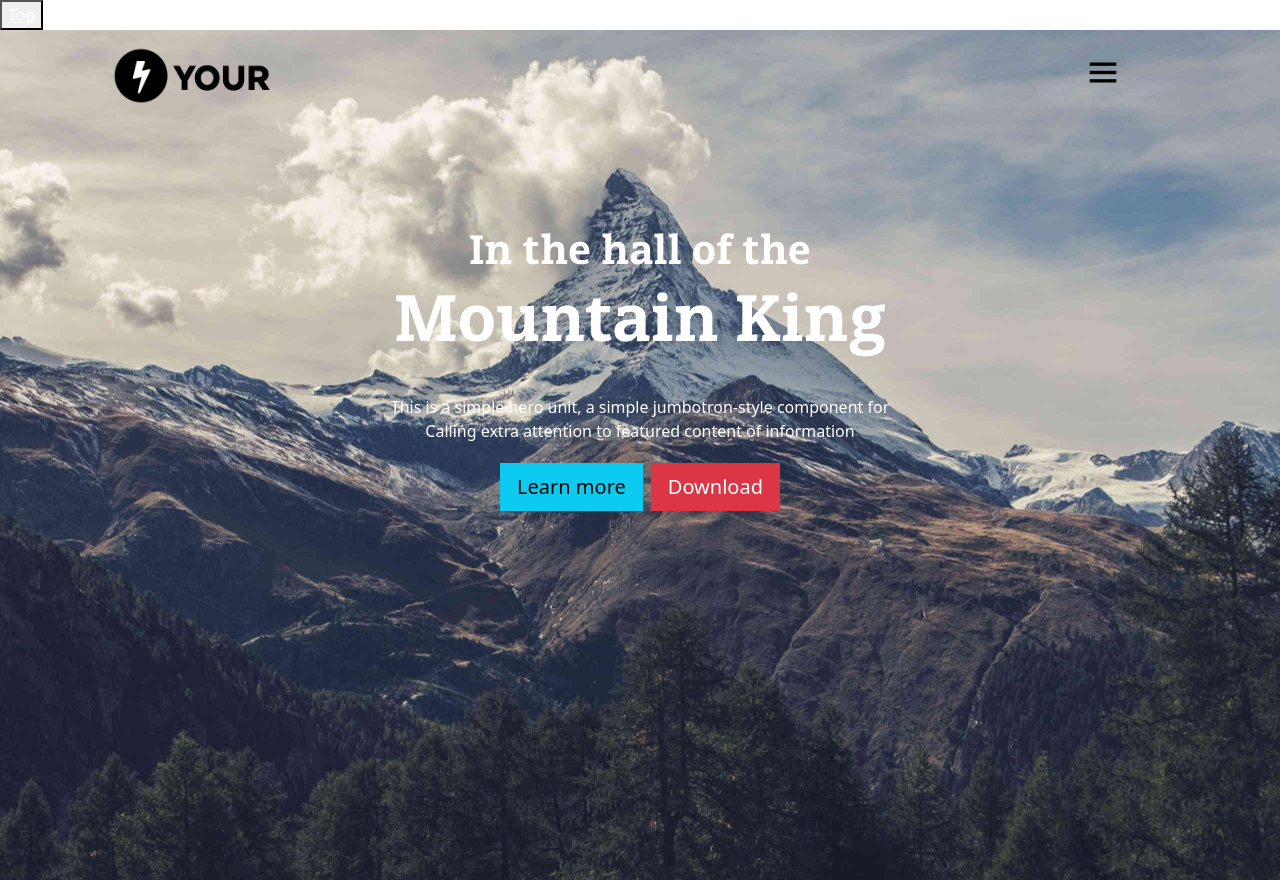
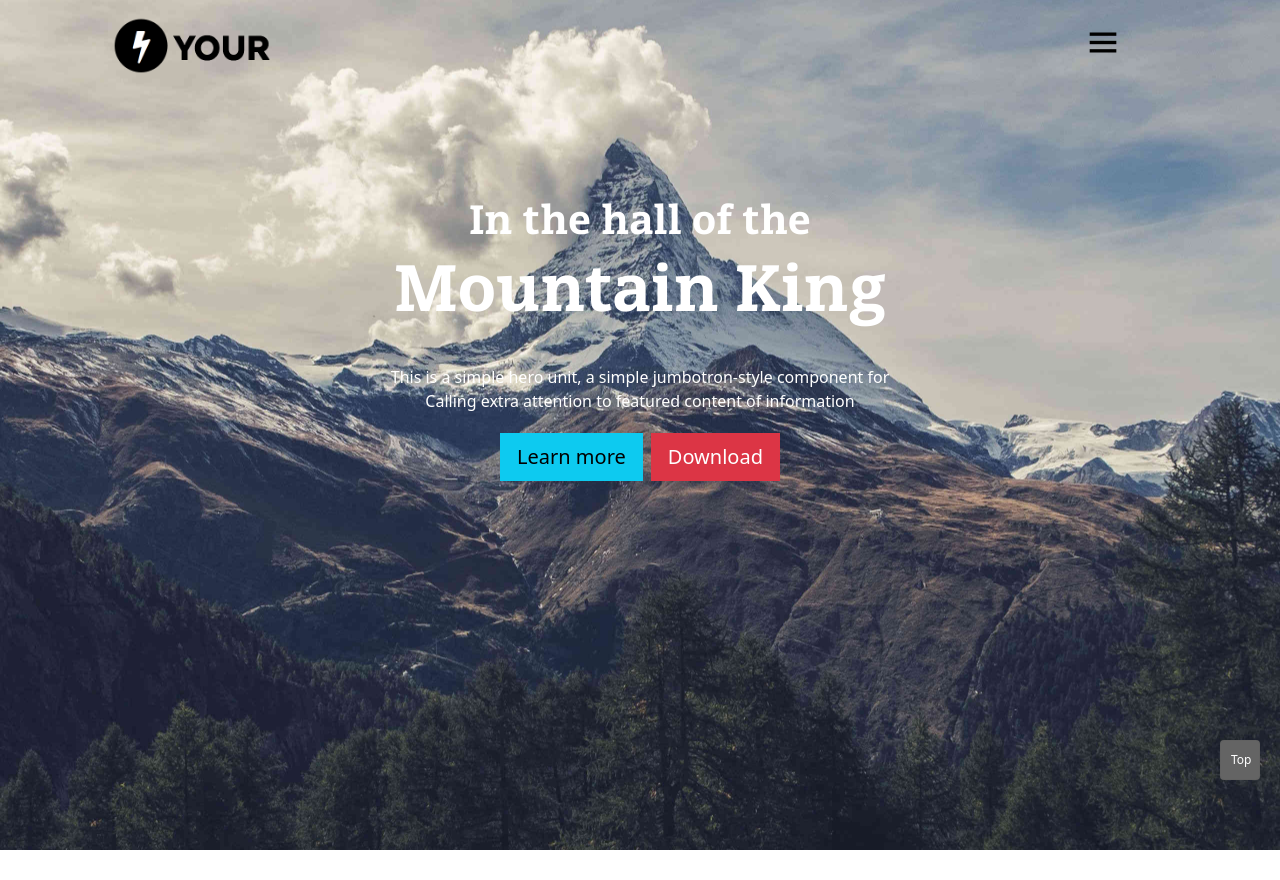
Before and after one commit to viti-cci-2024/bs-challenge-vti, a plain HTML site: page index.html in a window 1280 px wide. Shown: the top 880 px of the page. Drawn offline with nearby package versions, Linux system fonts and the light colour scheme; some icons are missing.

Commit message:
Update custom.css

```diff
--- a/css/custom.css
+++ b/css/custom.css
@@ -202,5 +202,30 @@ backdrop-filter: blur(8px);
   .bluey {
     color: #72d1ee;
     }
+/*--------------------------------le bouton back to top ------------------------------*/
 
+#myBtn {
+  position: fixed;
+  bottom: 10px;
+  right: 10px;
+  max-width: 40px;
+  width: 100%;
+  font-size: 12px;
+  border: 1px solid rgba(85, 85, 85, 0.2);
+  background-color: rgb(100,100,100);
+  padding: 10px;
+  margin:10px;
+  border-radius: 4px;
+  z-index: 1000; /* Ensure it's above other elements */
+}
+
+/* On Hover Color Change */
+#myBtn:hover {
+  background-color: #7dbbf1;
+}
+
+#myBtn a {
+  color: white;
+  text-decoration: none;
+}
 /*--------------------------------------------------------------
```
